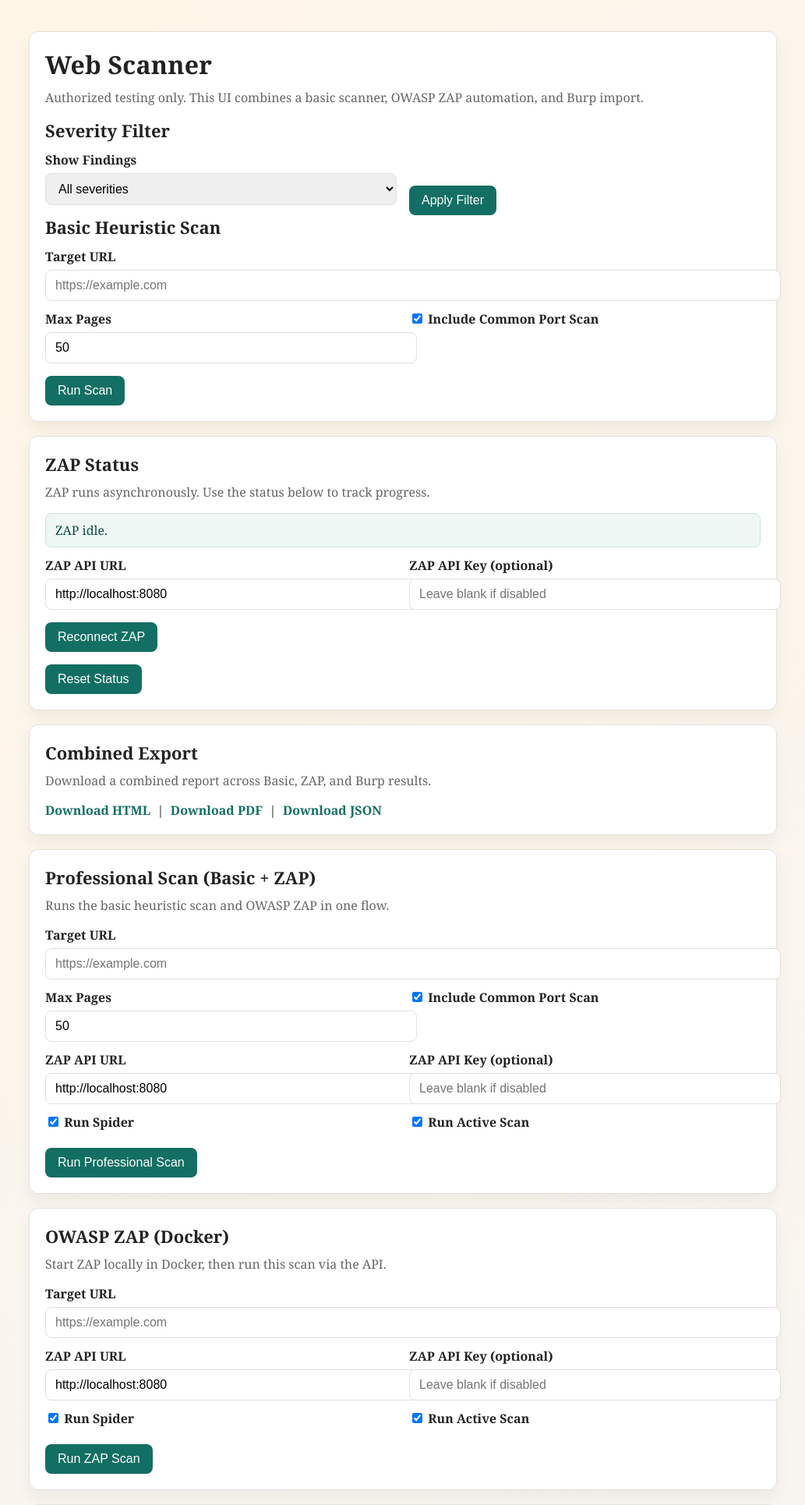
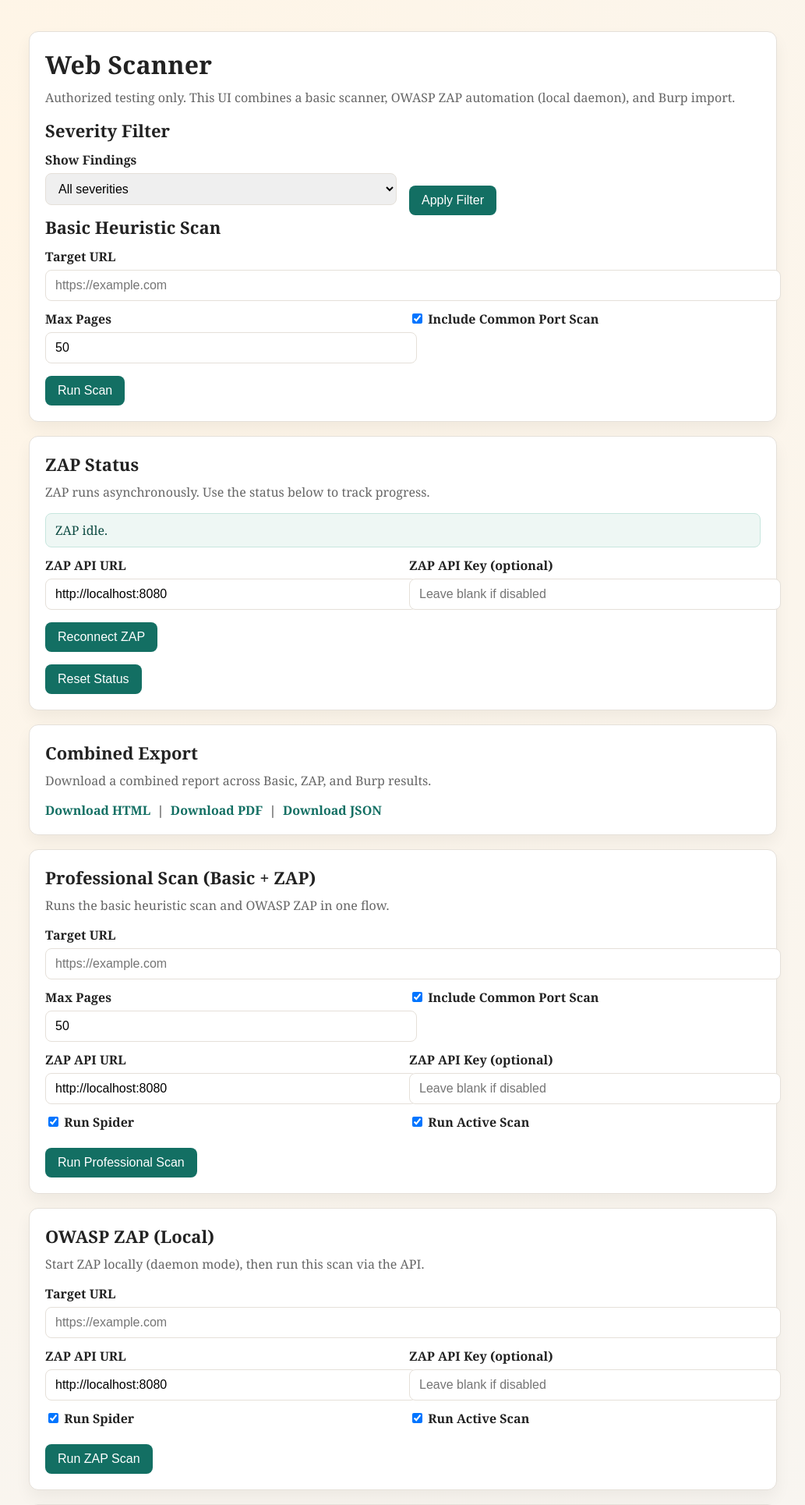
Before and after one commit to Hardeeh03/web-scanner, a Flask app: page / in a window 1280 px wide. Shown: the top 1930 px of the page at 78% size, without its empty margins (123-1156 px from the left). Run offline with Flask 3, Linux system fonts and the light colour scheme.

Commit message:
Switch docs and UI to local ZAP (no Docker)

```diff
--- a/templates/index.html
+++ b/templates/index.html
@@ -126,7 +126,7 @@
     <div class="wrap">
       <div class="card">
         <h1>Web Scanner</h1>
-        <p>Authorized testing only. This UI combines a basic scanner, OWASP ZAP automation, and Burp import.</p>
+        <p>Authorized testing only. This UI combines a basic scanner, OWASP ZAP automation (local daemon), and Burp import.</p>
 
         <form method="get" action="/">
           <h2>Severity Filter</h2>
@@ -268,8 +268,8 @@
 
       <div class="card">
         <form method="post" action="/zap-scan">
-          <h2>OWASP ZAP (Docker)</h2>
-          <p class="muted">Start ZAP locally in Docker, then run this scan via the API.</p>
+          <h2>OWASP ZAP (Local)</h2>
+          <p class="muted">Start ZAP locally (daemon mode), then run this scan via the API.</p>
 
           <label for="zap_target">Target URL</label>
           <input id="zap_target" name="zap_target" type="text" placeholder="https://example.com" required />
```
Also changed, not shown: README.md.
